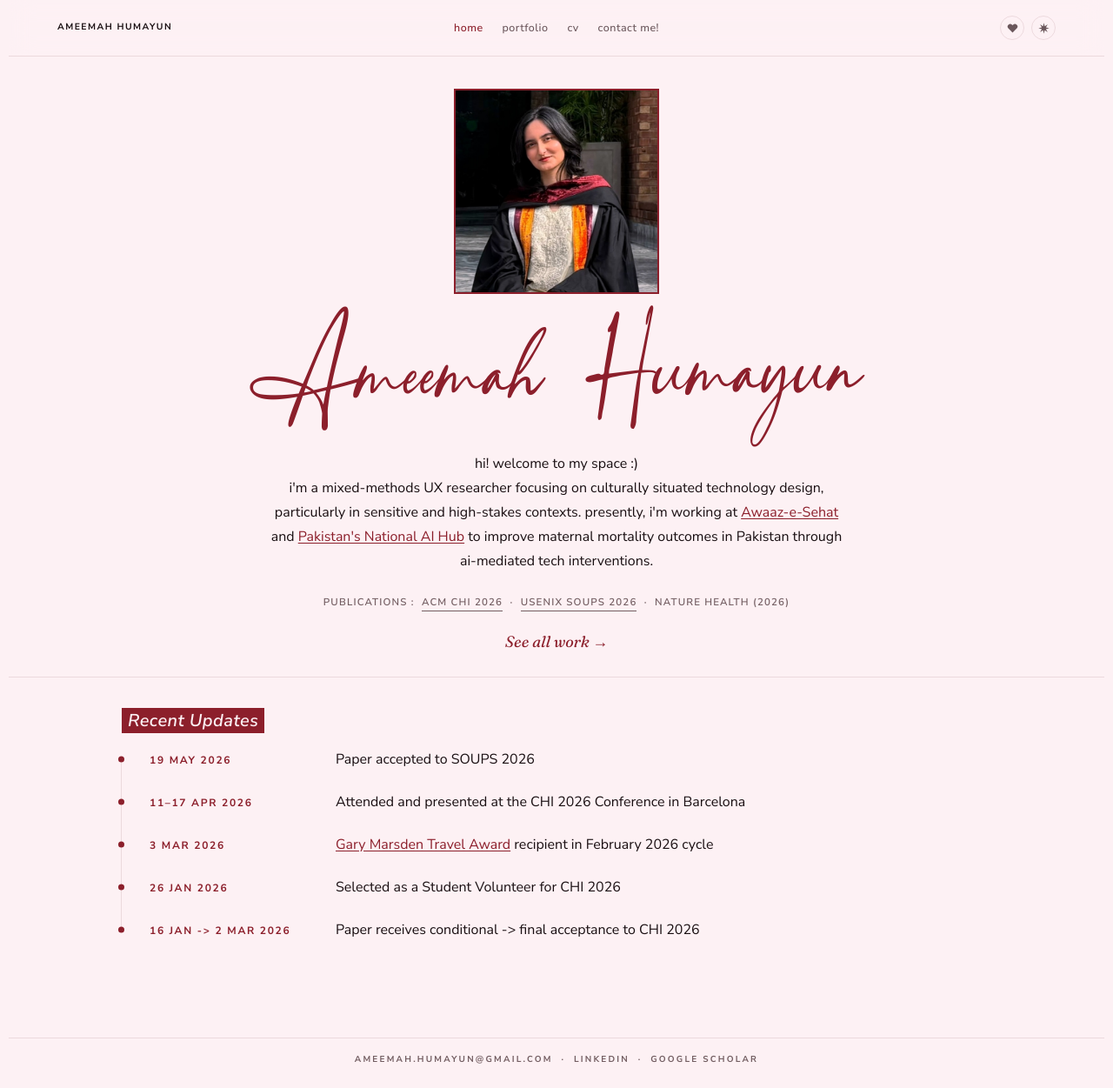
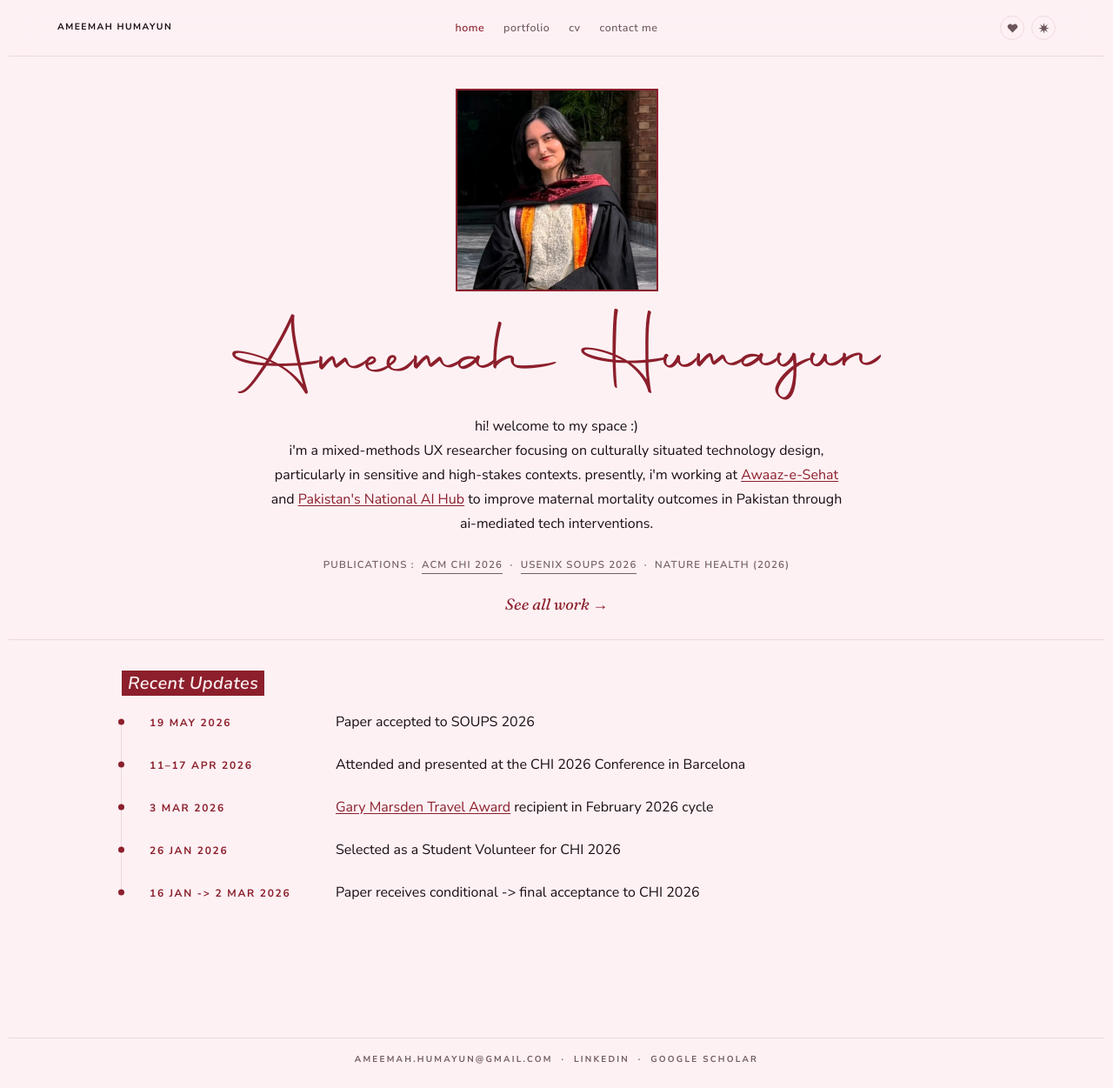
Before and after one commit to ameemahumayun/ameemahumayun.github.io, a Jekyll site: the page built from index.html, in a window 1280 px wide and 1251 px high. Shown: the whole window at 87% size. Built offline with Jekyll 4.4.1, drawn with Linux system fonts in a browser that asks for light colours.

Commit message:
Name in Autography; "contact me" without the exclamation mark
Name: self-hosts Autography (woff2 from the supplied OTF) as the first
.signature-text family, Priestacy kept as fallback. Same size as
Priestacy (its ink runs about as wide), except 2.4rem on phones so it
stays on one line. Its ink sits evenly on its advance box, so the
Priestacy-specific translateX nudge is removed, and its descenders are
much shorter, so the gaps under the name shrink to 0.5rem.

Nav: the contact label drops its "!". --portrait-size follows the
links' new natural width (233px, 201px at <=768px) so the links still
start and end at the photo's edges.

Measured in a local build at 1200, 768 and 390px: links and portrait
share edges, the name's ink is centered within 0.5px, and it sits
21-26px above the bio.

Co-Authored-By: Claude Opus 5.5 <noreply@anthropic.com>
Claude-Session: https://claude.ai/code/session_01RzgRSrTmedEEfQSDh9yj4S

```diff
--- a/_config.yml
+++ b/_config.yml
@@ -31,7 +31,7 @@ nav_links:
   - label: cv
     url: /cv/
     key: cv
-  - label: contact me!
+  - label: contact me
     url: /contact/
     key: contact
 
--- a/assets/css/components.css
+++ b/assets/css/components.css
@@ -270,7 +270,7 @@
      with !important since nothing less specific beats an inline style. */
   .hero__name {
     margin-top: 0.5rem !important;
-    margin-bottom: 2rem !important;  /* clears the y's descender */
+    margin-bottom: 0.5rem !important;
   }
   .hero--profile .eyebrow-rule {
     white-space: normal;
@@ -286,7 +286,7 @@
      .hero__name, to outrank .signature-text's own font-size — same
      specificity, but .signature-text is later in the cascade.) */
   .signature-text.hero__name {
-    font-size: 2.75rem;
+    font-size: 2.4rem;
   }
 }
 
@@ -649,6 +649,13 @@ details[open] .accordion__icon::after { opacity: 0; }                          /
 /* 29. SIGNATURE TEXT (hand-written name, homepage hero) -------------------- */
 /* Self-hosted (personal-use licensed) — not a Google Fonts import. */
 @font-face {
+  font-family: "Autography";
+  src: url("/assets/fonts/autography.woff2") format("woff2");
+  font-weight: 400;
+  font-style: normal;
+  font-display: swap;
+}
+@font-face {
   font-family: "Priestacy";
   src: url("/assets/fonts/priestacy.woff2") format("woff2");
   font-weight: 400;
@@ -663,7 +670,7 @@ details[open] .accordion__icon::after { opacity: 0; }                          /
   font-display: swap;
 }
 .signature-text {
-  font-family: "Priestacy", "Sacramento", cursive;
+  font-family: "Autography", "Priestacy", "Sacramento", cursive;
   font-weight: 400;
   font-style: normal;
   color: var(--color-accent);
@@ -682,10 +689,9 @@ details[open] .accordion__icon::after { opacity: 0; }                          /
   pointer-events: none;
   /* Slight upward slant: left edge sits ~3px lower, right edge ~3px
      higher, like a handwritten signature drifting upward. */
-  /* translateX: Priestacy's opening swash reaches further left than its
-     tail reaches right, so the ink sits ~0.06em left of its own box —
-     nudged back so the visible name is centered. */
-  transform: translateX(0.06em) rotate(-0.48deg);
+  /* Autography's ink sits evenly on its own advance box, so no
+     horizontal nudge is needed for the name to read centered. */
+  transform: rotate(-0.48deg);
 }
 
 
--- a/assets/css/layout.css
+++ b/assets/css/layout.css
@@ -192,7 +192,7 @@ padding-top: 0;
   .nav { padding: 14px var(--gutter-mobile); }
   /* Links drop to 11px here, so the portrait (and the links row with it)
      narrows to their natural width at that size. */
-  :root { --portrait-size: 204px; }
+  :root { --portrait-size: 201px; }
   .nav__links { font-size: 11px; }
 
   .hero { padding: 5rem 0 4.5rem; }
--- a/assets/css/tokens.css
+++ b/assets/css/tokens.css
@@ -104,7 +104,7 @@
   --gutter-nav:       56px;   /* nav sits closer to viewport edges */
   --gutter-mobile:    24px;
   --nav-height:       64px;
-  --portrait-size:    236px;  /* homepage portrait = the nav links' natural width at 12.5px (204px at <=768px, layout.css) */
+  --portrait-size:    233px;  /* homepage portrait = the nav links' natural width at 12.5px (201px at <=768px, layout.css) */
 
 
   /* ----- BORDERS & RADII ------------------------------------------------- */
--- a/index.html
+++ b/index.html
@@ -9,7 +9,7 @@ description: Mixed-methods UX researcher working on human-centered AI for health
 <header class="hero hero--profile">
   <div class="hero__inner">
     <img class="hero__portrait" src="{{ '/assets/images/me.jpeg' | relative_url }}" alt="Portrait of Ameemah Humayun" width="600" height="802">
-    <h1 class="signature-text hero__name" style="margin-top:0;margin-bottom:3rem;">Ameemah Humayun</h1>
+    <h1 class="signature-text hero__name" style="margin-top:0;margin-bottom:0.5rem;">Ameemah Humayun</h1>
     <div class="hero__row hero__row--solo">
       <div class="hero__text">
         <p class="lead" style="max-width:660px;font-size:var(--text-base);line-height:1.75;margin-top:0;margin-bottom:1.5rem;">hi! welcome to my space :)<br>i'm a mixed-methods UX researcher focusing on culturally situated technology design, particularly in sensitive and high-stakes contexts. presently, i'm working at <a href="https://or.lums.edu.pk/research-project/lums-faculty-showcases-bill-melinda-gates-foundation-funded-project-78th-un" target="_blank" rel="noopener" class="link-teal">Awaaz-e-Sehat</a> and <a href="https://lums.edu.pk/news/lums-awarded-major-grant-establish-pakistans-first-national-ai-hub" target="_blank" rel="noopener" class="link-teal">Pakistan's National AI Hub</a> to improve maternal mortality outcomes in Pakistan through ai-mediated tech interventions.</p>
```
Also changed, not shown: assets/fonts/autography.woff2 (added).
